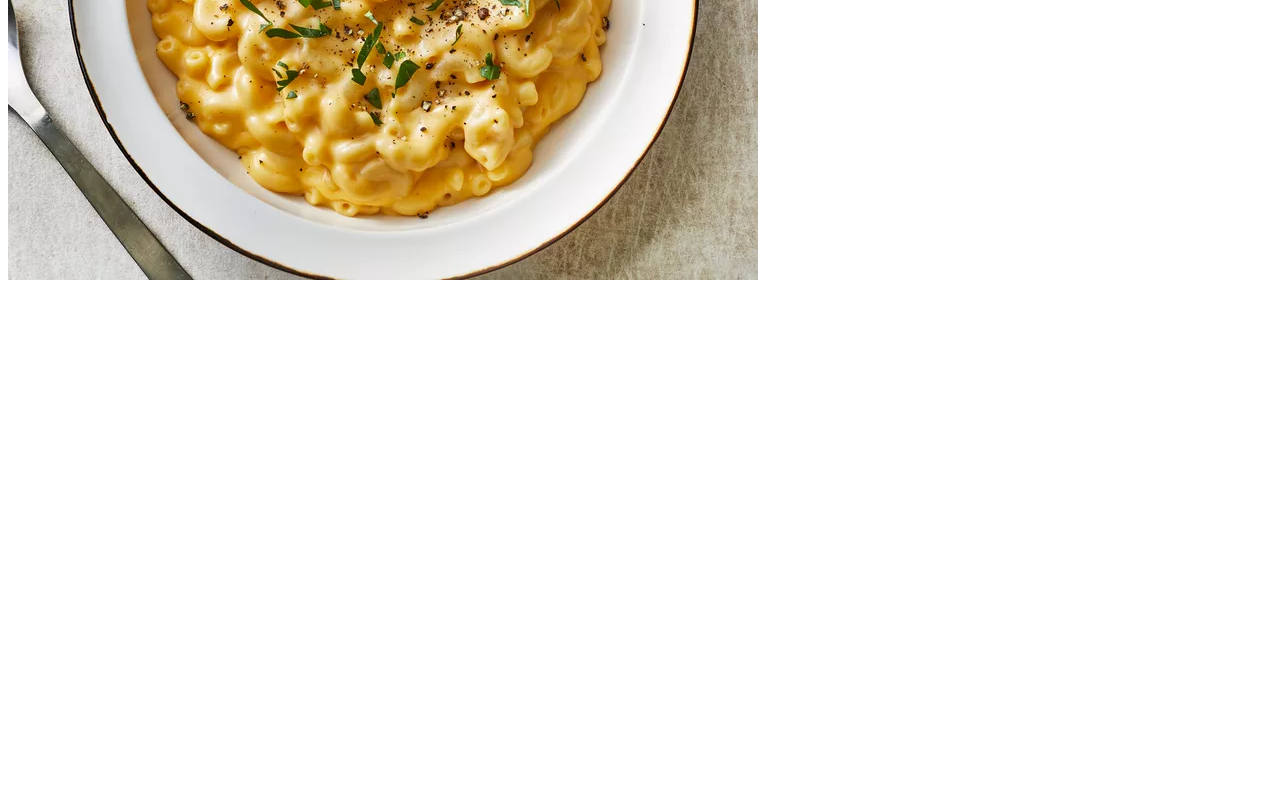
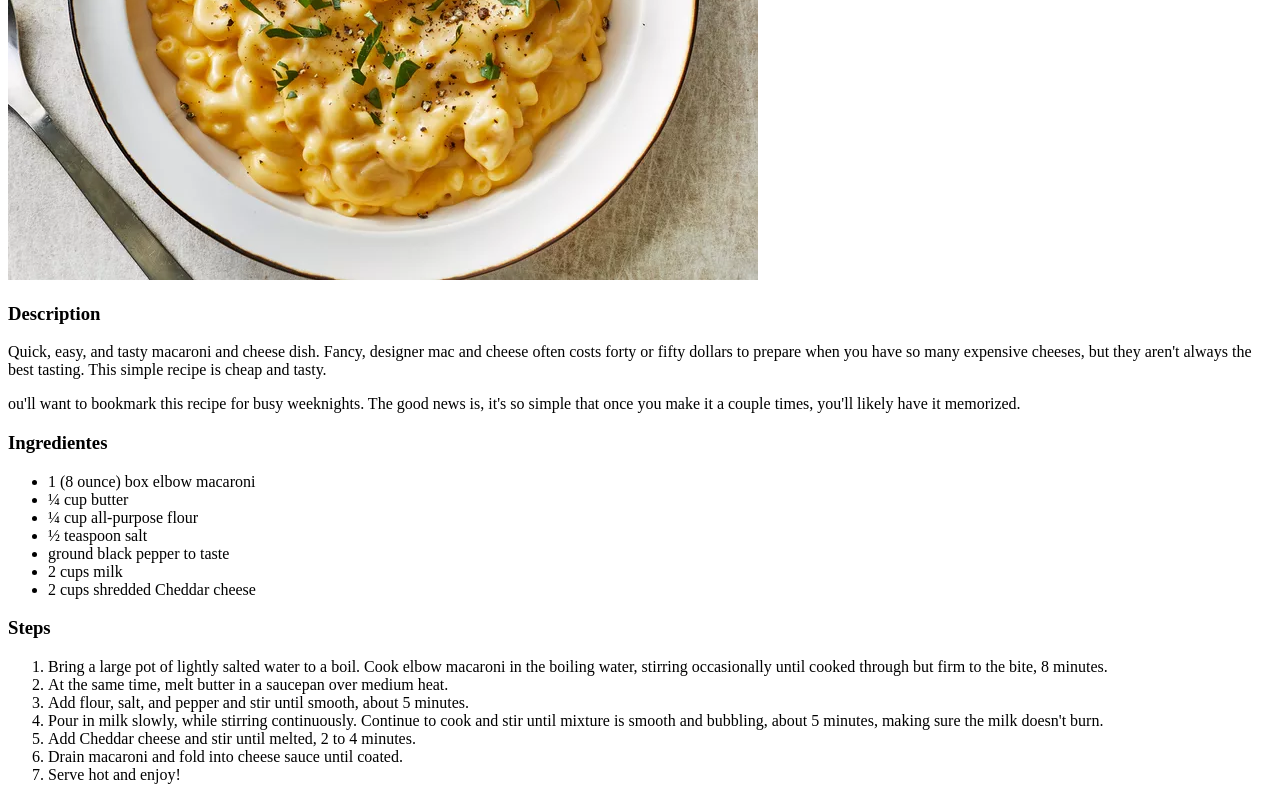
Before and after one commit to ecament/odin-recipes, a plain HTML site: page recipes/macaroni.html in a window 1280 px wide. Shown: the part 363-1163 px from the top of the page. Before the commit the page ends 800 px from the top, so only its background shows below. Drawn offline with Linux system fonts and the light colour scheme.

Commit message:
Progress on the project Odin Recipes
Build HTML structure on the index.html and macaroni.html page

```diff
--- a/recipes/macaroni.html
+++ b/recipes/macaroni.html
@@ -8,5 +8,28 @@
 <body>
     <h1>Simple Macaroni and Cheese</h1>
     <img src="../images/macaroni-image.jpg" alt="Macaroni Image">
+    <h3>Description</h3>
+    <p>Quick, easy, and tasty macaroni and cheese dish. Fancy, designer mac and cheese often costs forty or fifty dollars to prepare when you have so many expensive cheeses, but they aren't always the best tasting. This simple recipe is cheap and tasty.</p>
+    <p>ou'll want to bookmark this recipe for busy weeknights. The good news is, it's so simple that once you make it a couple times, you'll likely have it memorized. </p>
+    <h3>Ingredientes</h3>
+    <ul>
+        <li>1 (8 ounce) box elbow macaroni</li>
+        <li>¼ cup butter</li>
+        <li>¼ cup all-purpose flour</li>
+        <li>½ teaspoon salt</li>
+        <li>ground black pepper to taste</li>
+        <li>2 cups milk</li>
+        <li>2 cups shredded Cheddar cheese</li>
+    </ul>
+    <h3>Steps</h3>
+    <ol>
+        <li>Bring a large pot of lightly salted water to a boil. Cook elbow macaroni in the boiling water, stirring occasionally until cooked through but firm to the bite, 8 minutes.</li>
+        <li>At the same time, melt butter in a saucepan over medium heat. </li>
+        <li>Add flour, salt, and pepper and stir until smooth, about 5 minutes. </li>
+        <li>Pour in milk slowly, while stirring continuously. Continue to cook and stir until mixture is smooth and bubbling, about 5 minutes, making sure the milk doesn't burn. </li>
+        <li>Add Cheddar cheese and stir until melted, 2 to 4 minutes.</li>
+        <li>Drain macaroni and fold into cheese sauce until coated.</li>
+        <li>Serve hot and enjoy!</li>
+    </ol>
 </body>
 </html>
```
Also changed, not shown: recipes/szechwan-shrimp.html (added).
